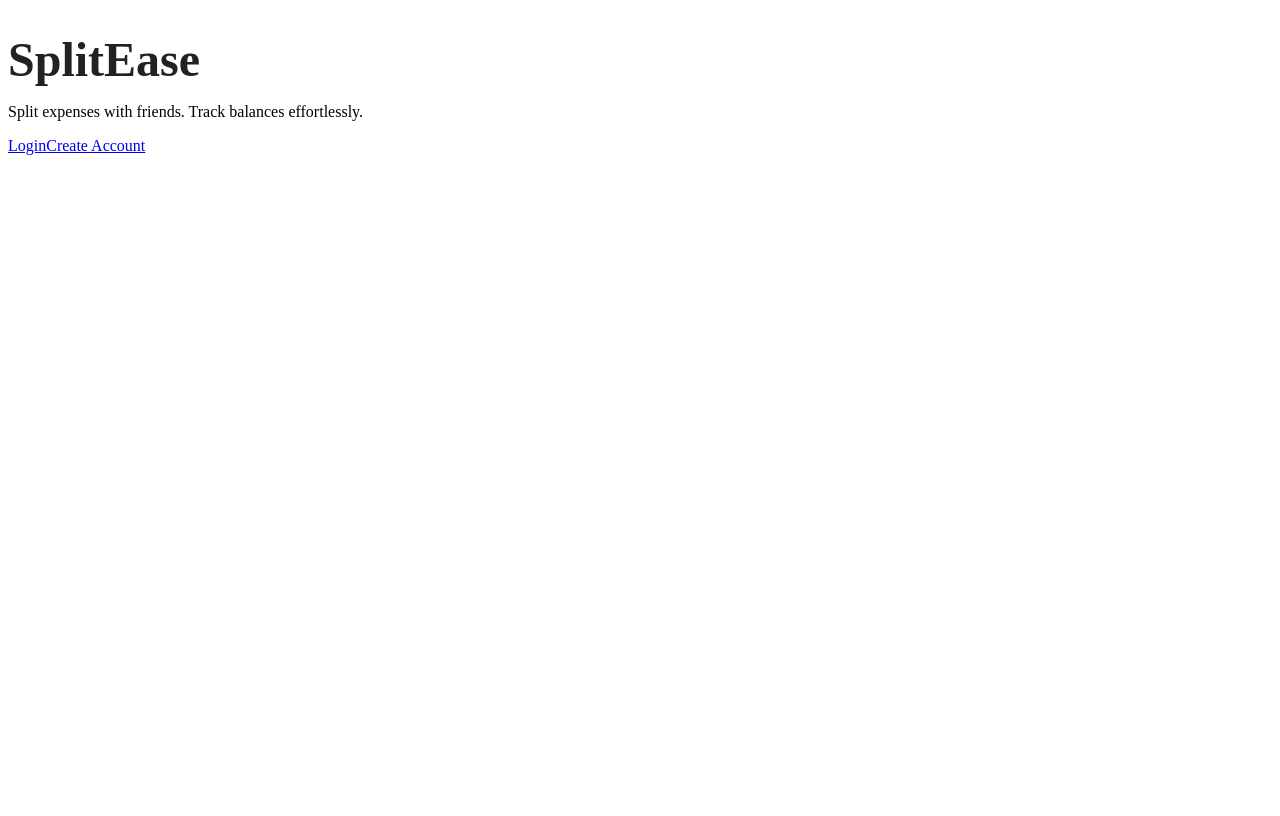
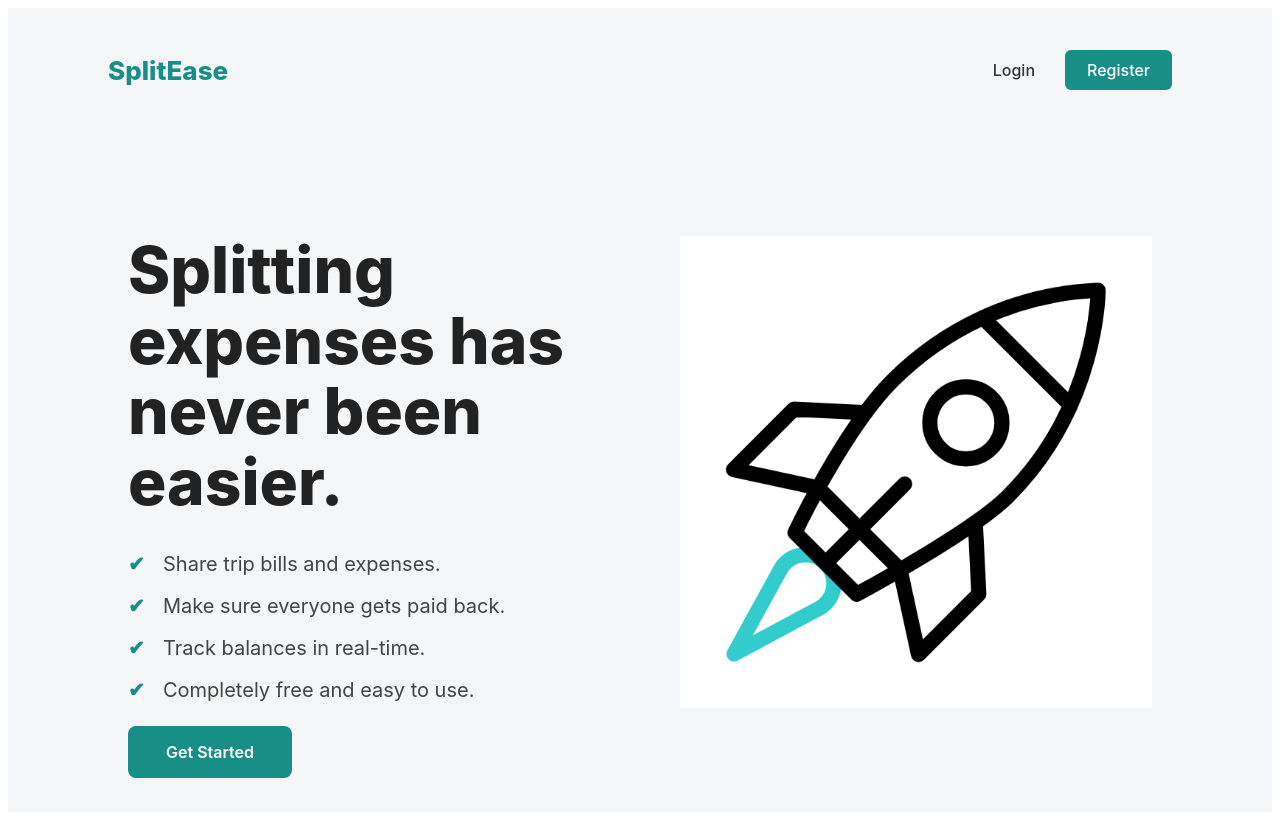
Before and after one commit to shoryataneja/SplitEase, a React app in the folder frontend/: page / in a window 1280 px wide. Shown: the top 816 px of the page. Built offline with nearby package versions, Linux system fonts and the light colour scheme; the HTML template or start-up script is replaced by a standard one.

Commit message:
building the landing page

```diff
--- a/frontend/src/pages/Landing.jsx
+++ b/frontend/src/pages/Landing.jsx
@@ -1,25 +1,49 @@
 import { Link } from "react-router-dom";
 import "../styles/Landing.css";
+import rocket from "/rocket_6172512.gif";
 
 function Landing() {
   return (
-    <div className="landing">
-      <div className="landing-hero">
-        <h1 className="landing-title">SplitEase</h1>
-        <p className="landing-subtitle">
-          Split expenses with friends. Track balances effortlessly.
-        </p>
+    <div className="landing-page">
 
-        <div className="landing-cta">
-          <Link to="/login" className="landing-btn primary">
-            Login
-          </Link>
+      {/* Navbar */}
+      <nav className="navbar">
+        <h2 className="logo">SplitEase</h2>
+        <div className="nav-links">
+          <Link to="/login">Login</Link>
+          <Link to="/signup" className="signup-btn">Register</Link>
+        </div>
+      </nav>
 
-          <Link to="/signup" className="landing-btn secondary">
-            Create Account
+      {/* Hero Section */}
+      <section className="hero">
+
+        {/* LEFT SIDE */}
+        <div className="hero-left">
+          <h1>
+            Splitting expenses has <br />
+            never been easier.
+          </h1>
+
+          <ul className="feature-list">
+            <li>Share trip bills and expenses.</li>
+            <li>Make sure everyone gets paid back.</li>
+            <li>Track balances in real-time.</li>
+            <li>Completely free and easy to use.</li>
+          </ul>
+
+          <Link to="/signup" className="primary-btn">
+            Get Started
           </Link>
         </div>
-      </div>
+
+        {/* RIGHT SIDE */}
+        <div className="hero-right">
+          <img src={rocket} alt="SplitEase Illustration" />
+        </div>
+
+      </section>
+
     </div>
   );
 }
--- a/frontend/src/styles/Landing.css
+++ b/frontend/src/styles/Landing.css
@@ -1,57 +1,102 @@
-/* Landing.css */
-.landing-container {
-  display: flex;
-  justify-content: center;
-  align-items: center;
-  height: 100vh;
-  background: #f8f9fa;
-  text-align: center;
-  padding: 20px;
-}
-
-.landing-content {
-  max-width: 500px;
-  width: 100%;
-}
-
-.landing-title {
-  font-size: 3rem;
-  font-weight: bold;
-  margin-bottom: 10px;
+.landing-page {
+  min-height: 100vh;
+  background: #f5f6f7;
+  font-family: 'Inter', sans-serif;
   color: #222;
 }
 
-.landing-tagline {
-  font-size: 1.2rem;
-  color: #555;
-  margin-bottom: 30px;
+/* NAVBAR */
+.navbar {
+  display: flex;
+  justify-content: space-between;
+  align-items: center;
+  padding: 25px 100px;
 }
 
-.landing-buttons {
+.logo {
+  font-size: 26px;
+  font-weight: 800;
+  color: #178f87;
+}
+
+.nav-links a {
+  margin-left: 30px;
+  text-decoration: none;
+  color: #333;
+  font-weight: 500;
+}
+
+.signup-btn {
+  background: #178f87;
+  color: white !important;
+  padding: 10px 22px;
+  border-radius: 6px;
+}
+
+/* HERO */
+.hero {
+  min-height: 85vh;
   display: flex;
-  gap: 10px;
+  align-items: center;
+  justify-content: space-between;
+  padding: 0 120px;
+  gap: 80px;
+}
+
+/* LEFT */
+.hero-left {
+  flex: 1;
+}
+
+.hero-left h1 {
+  font-size: 64px;
+  font-weight: 800;
+  line-height: 1.1;
+  margin-bottom: 35px;
+}
+
+.feature-list {
+  list-style: none;
+  padding: 0;
+  margin-bottom: 40px;
+}
+
+.feature-list li {
+  font-size: 20px;
+  margin-bottom: 18px;
+  position: relative;
+  padding-left: 35px;
+  color: #444;
+}
+
+/* Green check bullets */
+.feature-list li::before {
+  content: "✔";
+  position: absolute;
+  left: 0;
+  top: 0;
+  color: #178f87;
+  font-weight: bold;
+}
+
+.primary-btn {
+  background: #178f87;
+  color: white;
+  padding: 16px 38px;
+  border-radius: 8px;
+  text-decoration: none;
+  font-weight: 600;
+  font-size: 16px;
+}
+
+/* RIGHT */
+.hero-right {
+  flex: 1;
+  display: flex;
   justify-content: center;
 }
 
-.btn {
-  padding: 10px 20px;
-  font-size: 1rem;
-  border: none;
-  cursor: pointer;
-  border-radius: 4px;
-  min-width: 120px;
+.hero-right img {
+  width: 480px;
+  max-width: 100%;
 }
-
-.btn-primary {
-  background-color: #222;
-  color: white;
-}
-
-.btn-secondary {
-  background-color: #555;
-  color: white;
-}
-
-.btn:hover {
-  opacity: 0.9;
-}
```
Also changed, not shown: frontend/src/components/PublicNavbar.jsx (added, +57 -0 lines), frontend/public/rocket_6172512.gif (added), 1 other file (tests, documents, lock files or other folders).
